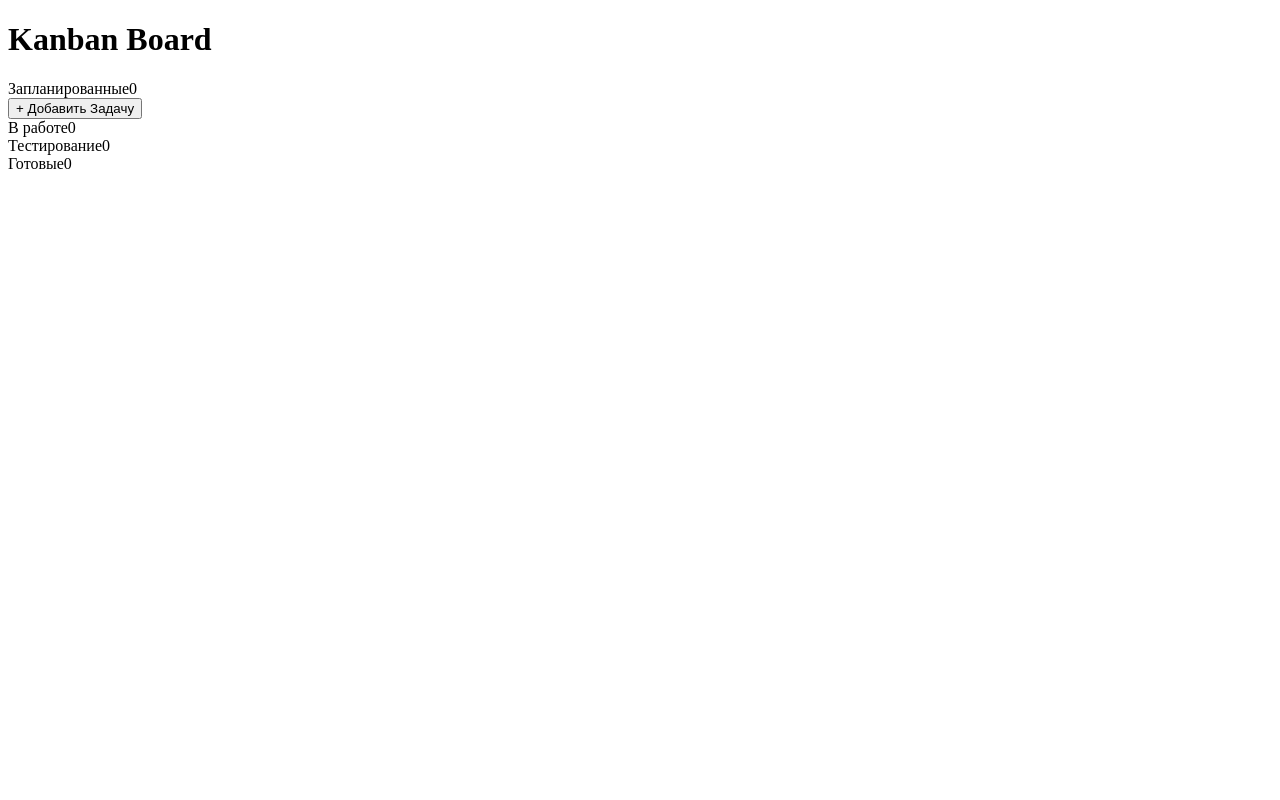
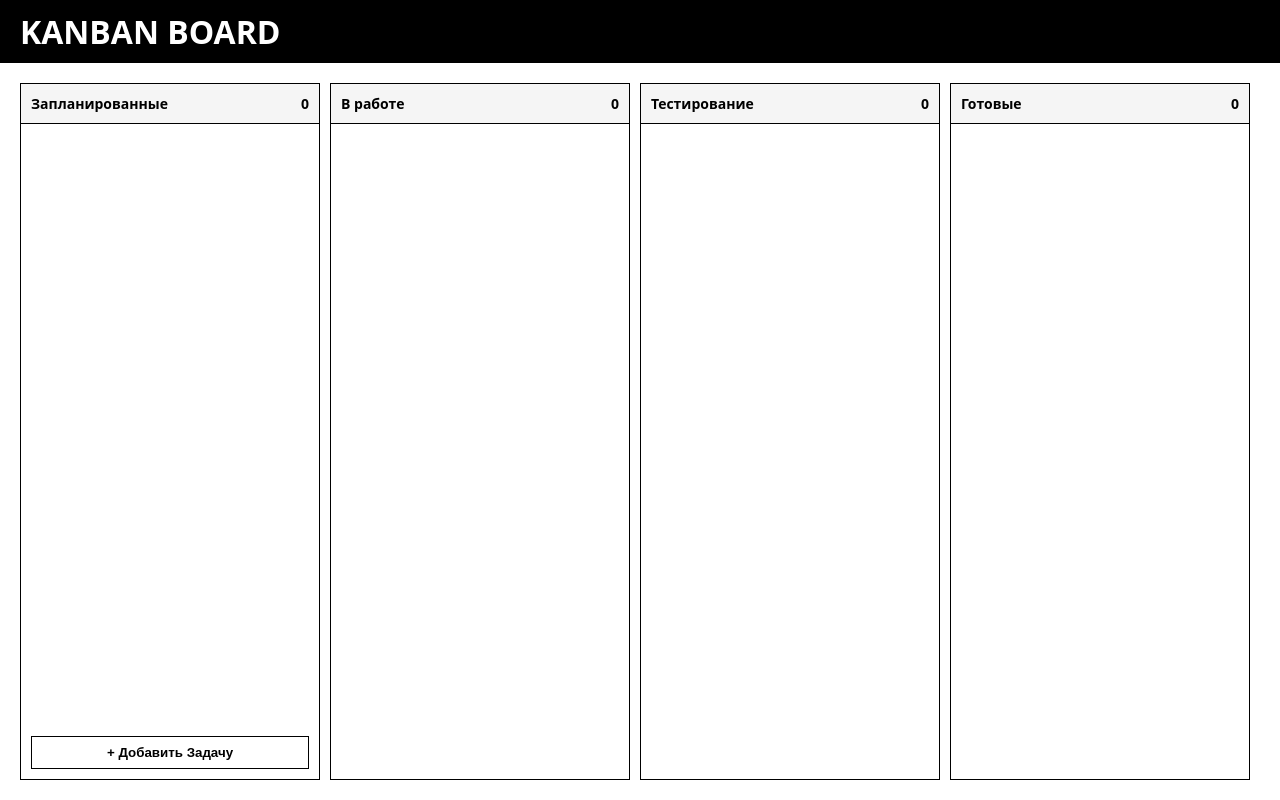
Before and after one commit to deadily/task-3, a Vue app in the folder task-3/: page / in a window 1280 px wide. Built offline with nearby package versions, Linux system fonts and the light colour scheme.

Commit message:
added css

```diff
--- a/task-3/src/App.css
+++ b/task-3/src/App.css
@@ -0,0 +1,275 @@
+* {
+  margin: 0;
+  padding: 0;
+  box-sizing: border-box;
+}
+
+
+body {
+  font-family: system-ui, -apple-system, sans-serif;
+  background: #fff;
+  color: #000;
+  font-size: 14px;
+}
+
+
+#app {
+  min-height: 100vh;
+  display: flex;
+  flex-direction: column;
+}
+
+
+.app-header {
+  background: #000;
+  color: #fff;
+  padding: 10px 20px;
+  font-weight: bold;
+  text-transform: uppercase;
+  font-size: 16px;
+}
+
+
+.board {
+  display: flex;
+  gap: 10px;
+  padding: 20px;
+  overflow-x: auto;
+  flex: 1;
+}
+
+
+.column {
+  background: #fff;
+  border: 1px solid #000;
+  width: 300px;
+  min-width: 300px;
+  display: flex;
+  flex-direction: column;
+  max-height: 90vh;
+}
+
+
+.column-header {
+  padding: 10px;
+  border-bottom: 1px solid #000;
+  font-weight: bold;
+  display: flex;
+  justify-content: space-between;
+  background: #f5f5f5;
+}
+
+
+.card-list {
+  padding: 10px;
+  overflow-y: auto;
+  flex: 1;
+  display: flex;
+  flex-direction: column;
+  gap: 10px;
+}
+
+
+.add-card-btn {
+  margin: 10px;
+  padding: 8px;
+  background: #fff;
+  border: 1px solid #000;
+  cursor: pointer;
+  font-weight: bold;
+}
+
+
+.add-card-btn:hover {
+  background: #000;
+  color: #fff;
+}
+
+
+.card {
+  border: 1px solid #000;
+  padding: 10px;
+  background: #fff;
+}
+
+
+.card-header {
+  display: flex;
+  justify-content: space-between;
+  margin-bottom: 8px;
+  font-weight: bold;
+}
+
+
+.card-actions button {
+  background: none;
+  border: 1px solid #ccc;
+  cursor: pointer;
+  font-size: 10px;
+  margin-left: 4px;
+  padding: 2px 4px;
+}
+
+
+.card-actions button:hover {
+  border-color: #000;
+  background: #000;
+  color: #fff;
+}
+
+
+.card-description {
+  margin-bottom: 10px;
+  white-space: pre-wrap;
+  font-size: 13px;
+}
+
+
+.card-dates {
+  font-size: 11px;
+  color: #555;
+  border-top: 1px solid #eee;
+  padding-top: 5px;
+  margin-bottom: 10px;
+}
+
+
+.date-item {
+  display: flex;
+  justify-content: space-between;
+}
+
+
+.status-box {
+  border: 1px solid #000;
+  padding: 5px;
+  font-size: 12px;
+  font-weight: bold;
+  text-align: center;
+  margin-bottom: 10px;
+}
+
+
+.status-box.overdue {
+  background: #000;
+  color: #fff;
+}
+
+
+.return-reason {
+  background: #f5f5f5;
+  border: 1px solid #000;
+  padding: 5px;
+  font-size: 12px;
+  margin-bottom: 10px;
+}
+
+
+.card-footer {
+  display: flex;
+  flex-direction: column;
+  gap: 5px;
+  border-top: 1px solid #000;
+  padding-top: 10px;
+}
+
+
+.move-btn {
+  background: #fff;
+  border: 1px solid #000;
+  padding: 5px;
+  cursor: pointer;
+  font-size: 12px;
+  font-weight: bold;
+}
+
+
+.move-btn:hover {
+  background: #000;
+  color: #fff;
+}
+
+
+.move-btn.danger {
+  border-style: dashed;
+}
+
+
+.modal-overlay {
+  position: fixed;
+  top: 0; left: 0; right: 0; bottom: 0;
+  background: rgba(0,0,0,0.5);
+  display: flex;
+  align-items: center;
+  justify-content: center;
+  z-index: 1000;
+}
+
+
+.modal {
+  background: #fff;
+  border: 2px solid #000;
+  padding: 20px;
+  width: 400px;
+  max-width: 90%;
+}
+
+
+.modal h3 {
+  margin-bottom: 15px;
+  text-transform: uppercase;
+  border-bottom: 1px solid #000;
+  padding-bottom: 5px;
+}
+
+
+.form-group {
+  margin-bottom: 10px;
+}
+
+
+.form-group label {
+  display: block;
+  font-weight: bold;
+  margin-bottom: 4px;
+  font-size: 12px;
+  text-transform: uppercase;
+}
+
+
+.form-input {
+  width: 100%;
+  padding: 6px;
+  border: 1px solid #000;
+  font-family: inherit;
+}
+
+
+.modal-actions, .form-actions {
+  display: flex;
+  justify-content: flex-end;
+  gap: 10px;
+  margin-top: 15px;
+}
+
+
+.btn-cancel, .btn-confirm, .btn-submit {
+  padding: 6px 12px;
+  border: 1px solid #000;
+  background: #fff;
+  cursor: pointer;
+  font-weight: bold;
+  text-transform: uppercase;
+  font-size: 12px;
+}
+
+
+.btn-cancel:hover {
+  background: #eee;
+}
+
+
+.btn-confirm:hover, .btn-submit:hover {
+  background: #000;
+  color: #fff;
+}
```
